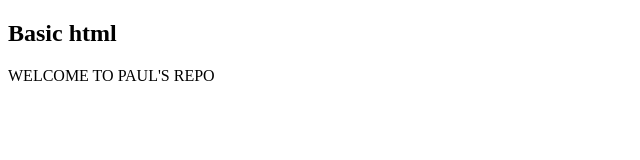
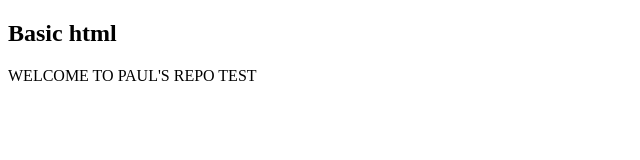
Before and after one commit to Paul-Oyinloye/basic-web-ec2-docker-terraform, a plain HTML site: page app/index.html in a window 1280 px wide. Shown: the full height of the page, 0-640 px from the left. Drawn offline with Linux system fonts and the light colour scheme.

Commit message:
Update index.html

```diff
--- a/app/index.html
+++ b/app/index.html
@@ -7,6 +7,6 @@
 </head>
 <body>
   <h2>Basic html</h2>
-  <p>WELCOME TO PAUL'S REPO</p>
+  <p>WELCOME TO PAUL'S REPO TEST</p>
 </body>
 </html>
```
